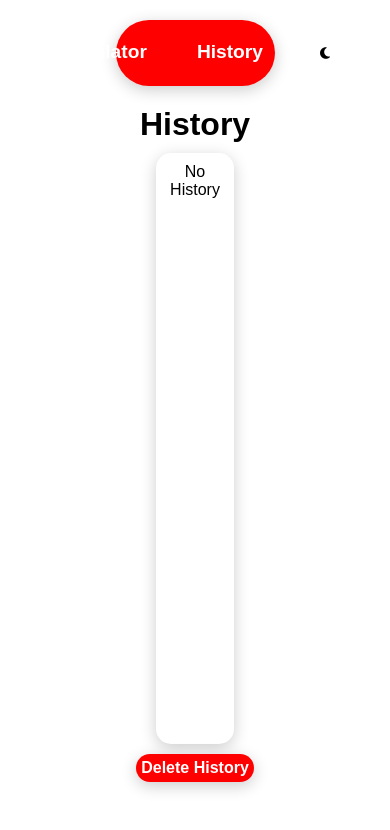
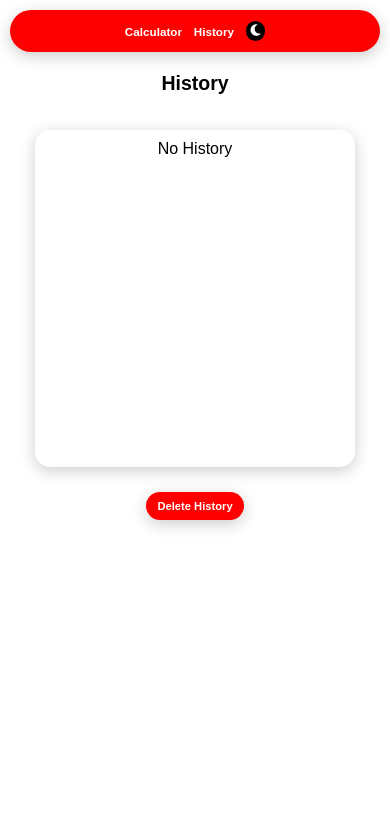
Before and after one commit to Xander44-4/calculator, a plain HTML site: page history.html in a window 390 px wide. Drawn offline with Linux system fonts and the light colour scheme.

Commit message:
improved responsive design

```diff
--- a/history-style.css
+++ b/history-style.css
@@ -1,6 +1,7 @@
 * {
     margin: 0;
     padding: 0;
+    box-sizing: border-box;
     font-family: 'Poppins', sans-serif;
 }
 
@@ -30,51 +31,63 @@
 
 body {
     background-color: var(--color-blanco);
+    min-height: 100vh;
 }
 
 header {
-    justify-items: center;
+    display: flex;
+    justify-content: center;
     padding: 20px;
+    width: 100%;
 }
 
 nav {
-    justify-items: center;
-    padding: 20px;
+    display: flex;
+    justify-content: center;
+    align-items: center;
+    padding: 15px 25px;
     background-color: var(--color-rojo);
     border: 1px solid transparent;
     border-radius: 50px;
-    width: 30vw;
+    width: min(90vw, 500px);
+    max-width: 500px;
     font-weight: bold;
     box-shadow: var(--sombra-botones);
 }
 
 nav ul {
     display: flex;
-    justify-items: center;
-    gap: 50px;
+    justify-content: center;
+    align-items: center;
+    gap: clamp(20px, 5vw, 50px);
     list-style: none;
+    width: 100%;
 }
 
 nav ul a {
     text-decoration: none;
     color: var(--color-texto);
-    font-size: 1.2rem;
+    font-size: clamp(0.9rem, 2.5vw, 1.2rem);
     transition: transform 0.3s ease, color 0.3s ease;
     display: inline-block;
+    white-space: nowrap;
 }
 
 nav ul a:hover {
     color: var(--color-negro);
-    transform: scale(1.2);
+    transform: scale(1.1);
 }
 
 nav ul button {
     border: 0;
-    background-color: var(--color-texto);
+    background-color: var(--color-texto-negro);
     cursor: pointer;
-    width: 24px;
-    height: 24px;
+    width: clamp(20px, 4vw, 24px);
+    height: clamp(20px, 4vw, 24px);
     border-radius: 100%;
+    transition: background-color 0.3s ease;
+    flex-shrink: 0;
+    color: var(--color-blanco);
 }
 
 nav ul button:hover {
@@ -82,14 +95,29 @@ nav ul button:hover {
 }
 
 main {
-    justify-items: center;
+    display: flex;
+    flex-direction: column;
+    align-items: center;
+    text-align: center;
+    gap: 20px;
+}
+
+.container {
+    display: flex;
+    flex-direction: row;
+    gap: 20px;
+}
+
+
+.container button {
+    height: 6vh;
     text-align: center;
 }
 
 main h1 {
     color: var(--color-texto-negro);
+    font-size: clamp(1.5rem, 4vw, 2.5rem);
 }
-
 
 .darkmodeHistoryBox {
     padding: 0.5rem;
@@ -97,12 +125,14 @@ main h1 {
 }
 
 .history_box {
-    height: 70vh;
-    width: 20vw;
+    height: clamp(300px, 60vh, 70vh);
+    width: min(90vw, 320px);
+    max-width: 320px;
     border-radius: 15px;
     margin-top: 10px;
     box-shadow: var(--sombra-botones);
     background-color: var(--color-blanco);
+    overflow-y: auto;
 }
 
 .delbtn {
@@ -110,16 +140,159 @@ main h1 {
     border: 0;
     background-color: var(--color-rojo);
     color: var(--color-texto);
-    padding: 5px;
+    padding: clamp(8px, 2vw, 12px) clamp(12px, 3vw, 20px);
     border-radius: 15px;
     font-weight: bold;
-    font-size: 1rem;
+    font-size: clamp(0.8rem, 2vw, 1rem);
     transition: transform 0.3s ease, color 0.3s ease;
     cursor: pointer;
     box-shadow: var(--sombra-botones);
+    min-width: 80px;
 }
 
 .delbtn:hover {
     color: var(--color-texto);
-    transform: scale(1.1);
+    transform: scale(1.05);
 }
+
+
+@media screen and (max-width: 768px) {
+    header {
+        padding: 15px;
+    }
+
+    nav {
+        width: min(95vw, 400px);
+        padding: 12px 20px;
+    }
+
+    nav ul {
+        gap: clamp(15px, 4vw, 30px);
+    }
+
+    nav ul a {
+        font-size: clamp(0.8rem, 2.2vw, 1rem);
+    }
+
+    main {
+        padding: 15px;
+    }
+
+    .history_box {
+        width: min(95vw, 280px);
+        height: clamp(250px, 50vh, 60vh);
+    }
+}
+
+
+@media screen and (max-width: 480px) {
+    header {
+        padding: 10px;
+    }
+
+    nav {
+        width: 95vw;
+        padding: 10px 15px;
+        border-radius: 25px;
+    }
+
+    nav ul {
+        gap: clamp(10px, 3vw, 20px);
+        flex-wrap: wrap;
+    }
+
+    nav ul a {
+        font-size: clamp(0.7rem, 3vw, 0.9rem);
+    }
+
+    nav ul button {
+        width: clamp(18px, 5vw, 22px);
+        height: clamp(18px, 5vw, 22px);
+    }
+
+    main {
+        padding: 10px;
+    }
+
+    main h1 {
+        font-size: clamp(1.2rem, 5vw, 2rem);
+        margin-bottom: 10px;
+    }
+
+    .history_box {
+        width: 95vw;
+        height: clamp(200px, 40vh, 50vh);
+        margin-top: 5px;
+    }
+
+    .delbtn {
+        padding: clamp(6px, 2vw, 10px) clamp(10px, 3vw, 16px);
+        font-size: clamp(0.7rem, 2.5vw, 0.9rem);
+        margin-top: 5px;
+    }
+
+    .darkmodeHistoryBox {
+        padding: 0.3rem;
+        font-size: clamp(0.8rem, 2.5vw, 1rem);
+    }
+}
+
+
+@media screen and (max-width: 320px) {
+    nav {
+        padding: 8px 12px;
+    }
+
+    nav ul {
+        gap: 8px;
+    }
+
+    nav ul a {
+        font-size: 0.7rem;
+    }
+
+    .history_box {
+        width: 98vw;
+        height: 35vh;
+    }
+
+    .delbtn {
+        padding: 6px 10px;
+        font-size: 0.7rem;
+        min-width: 60px;
+    }
+}
+
+
+@media screen and (min-width: 1200px) {
+    header {
+        padding: 30px;
+    }
+
+    nav {
+        width: min(40vw, 600px);
+        padding: 20px 30px;
+    }
+
+    nav ul {
+        gap: 60px;
+    }
+
+    nav ul a {
+        font-size: 1.3rem;
+    }
+
+    main {
+        padding: 10px;
+    }
+
+    .history_box {
+        width: min(25vw, 350px);
+        height: 55vh;
+    }
+
+    .delbtn {
+        padding: 12px 24px;
+        font-size: 1.1rem;
+    }
+}
--- a/style.css
+++ b/style.css
@@ -76,11 +76,12 @@ nav ul a:hover {
 
 nav ul button {
     border: 0;
-    background-color: var(--color-texto);
+    background-color: var(--color-texto-negro);
     cursor: pointer;
     width: 24px;
     height: 24px;
     border-radius: 100%;
+    color: var(--color-blanco);
 }
 
 nav ul button:hover {
@@ -100,6 +101,8 @@ main h1 {
 }
 
 .calculator {
+
+
     margin-top: 20px;
     background-color: var(--color-blanco);
     width: 20vw;
@@ -108,6 +111,11 @@ main h1 {
     justify-items: center;
     box-shadow: var(--sombra-principal);
 }
+
+.numbers {
+    padding-left: 20px;
+}
+
 
 .calculator form input {
     border: 0;
@@ -122,10 +130,11 @@ main h1 {
 }
 
 .display {
-    display: flex;
-    justify-content: flex-end;
+
+    justify-content: center;
     flex-direction: column;
-    margin: 20px 0;
+    margin: 20px 10px 0 0;
+
     background-color: var(--color-blanco);
     border-radius: 25px;
 }
@@ -139,6 +148,7 @@ form .display input {
     cursor: no-drop;
     background-color: transparent;
     box-shadow: none;
+    color: var(--color-texto-negro);
 }
 
 form .display {
@@ -165,72 +175,108 @@ form input.red {
 
 }
 
-@media (max-width: 600px) {
+@media (max-width: 1024px) {
     .calculator {
-        margin-top: 20px;
-        background-color: var(--color-blanco);
-        width: 70vw;
-        height: 60vh;
-        border-radius: 20px;
-        justify-items: center;
-        box-shadow: var(--sombra-principal);
+        width: 50vw;
+        height: 50vh;
     }
 
     nav {
-        justify-items: center;
-        padding: 20px;
-        background-color: var(--color-rojo);
-        border: 1px solid none;
-        border-radius: 50px;
+        width: 50vw;
+    }
+}
+
+
+@media (max-width: 900px) {
+    .calculator {
+        width: 50vw;
+        height: 50vh;
+    }
+
+    nav {
+        width: 50vw;
+    }
+}
+
+
+@media (max-width: 600px) {
+    .calculator {
         width: 70vw;
-        font-weight: bold;
+        height: 60vh;
+    }
+
+    nav {
+        width: 70vw;
     }
 
     nav ul a {
-        text-decoration: none;
-        color: var(--color-texto);
         font-size: 1rem;
-        transition: transform 0.3s ease, color 0.3s ease;
-        display: inline-block;
+        gap: 20px;
+    }
+
+    .calculator {
+        padding: 10px;
+        align-items: center;
     }
 
     .calculator form input {
-        border: 0;
-        outline: 0;
-        width: 40px;
-        height: 40px;
-        margin: 10px;
+        height: 5vh;
+        width: 10vw;
         font-size: 20px;
         border-radius: 10px;
         cursor: pointer;
         box-shadow: var(--sombra-botones);
     }
 
-    form .display input {
-        width: 100%;
-        box-shadow: none;
+    form input.results {
+        width: calc(100px + 1vw);
     }
 
-    form input.results {
-        width: 105px;
+
+    form .display input {
+        box-shadow: none;
+        width: 100%;
     }
 
 }
 
-@media (max-width: 320px) {}
+
+@media (max-width: 376px) {
+    .calculator {
+        width: 70vw;
+        height: 50vh;
+    }
+
+    nav {
+        width: 60vw;
+        font-size: 0.8rem;
+    }
+
+    nav ul {
+        flex-direction: row;
+        gap: 10px;
+    }
+
+    .calculator form input {
+        border: 0;
+        outline: 0;
+        width: 10vw;
+        height: 4vh;
+        margin: 5px;
+        font-size: 1rem;
+        border-radius: 10px;
+        cursor: pointer;
+        box-shadow: var(--sombra-botones);
+    }
+
+    form input.results {
+        width: calc(85px + 1vw);
+    }
 
 
+    form .display input {
+        box-shadow: none;
+        width: 100%;
+    }
 
-
-
-/* @media (max-width: 800px) {
-    .calculator {
-        margin-top: 20px;
-        background-color: var(--color-blanco);
-        width: 20vw;
-        height: 70vh;
-        border-radius: 20px;
-        justify-items: center;
-        box-shadow: var(--sombra-principal);
-    }
-} */
+}
```
Also changed, not shown: history.html (+3 -0 lines), index.html (+2 -1 lines).
